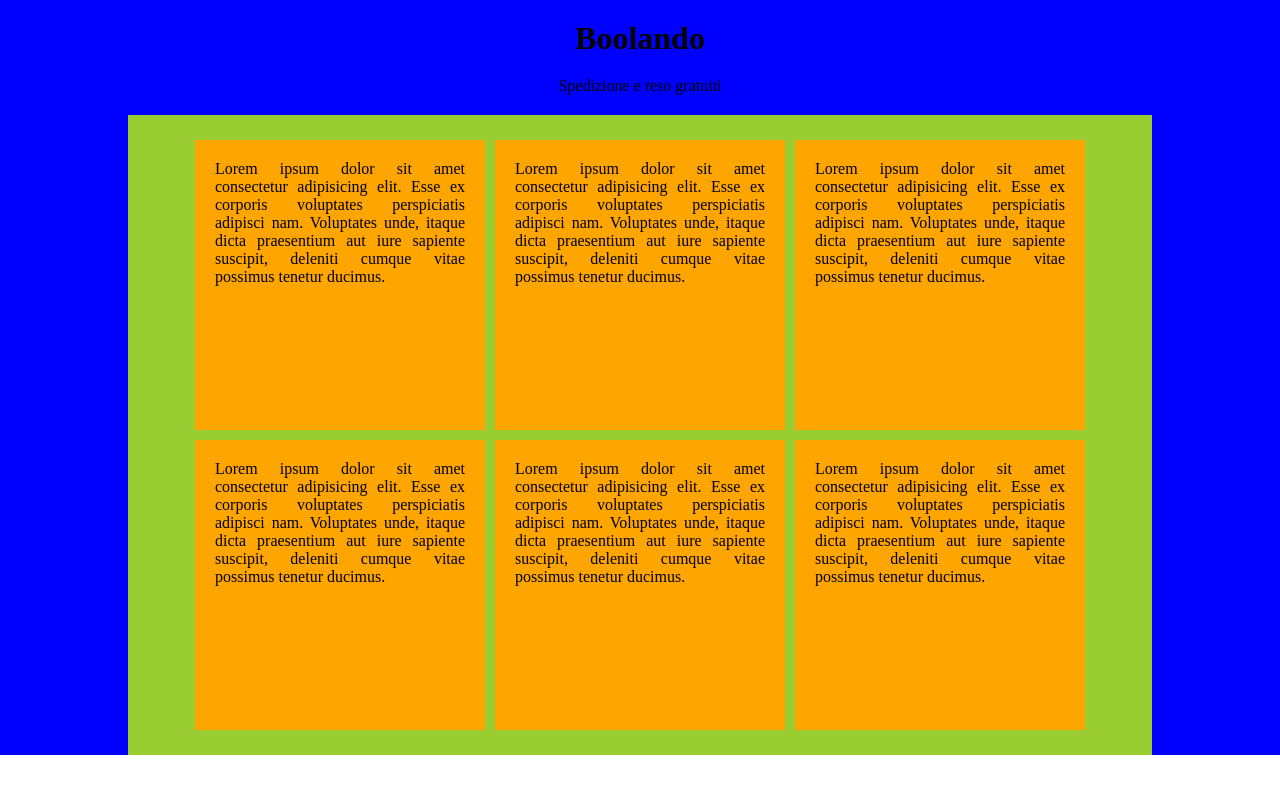
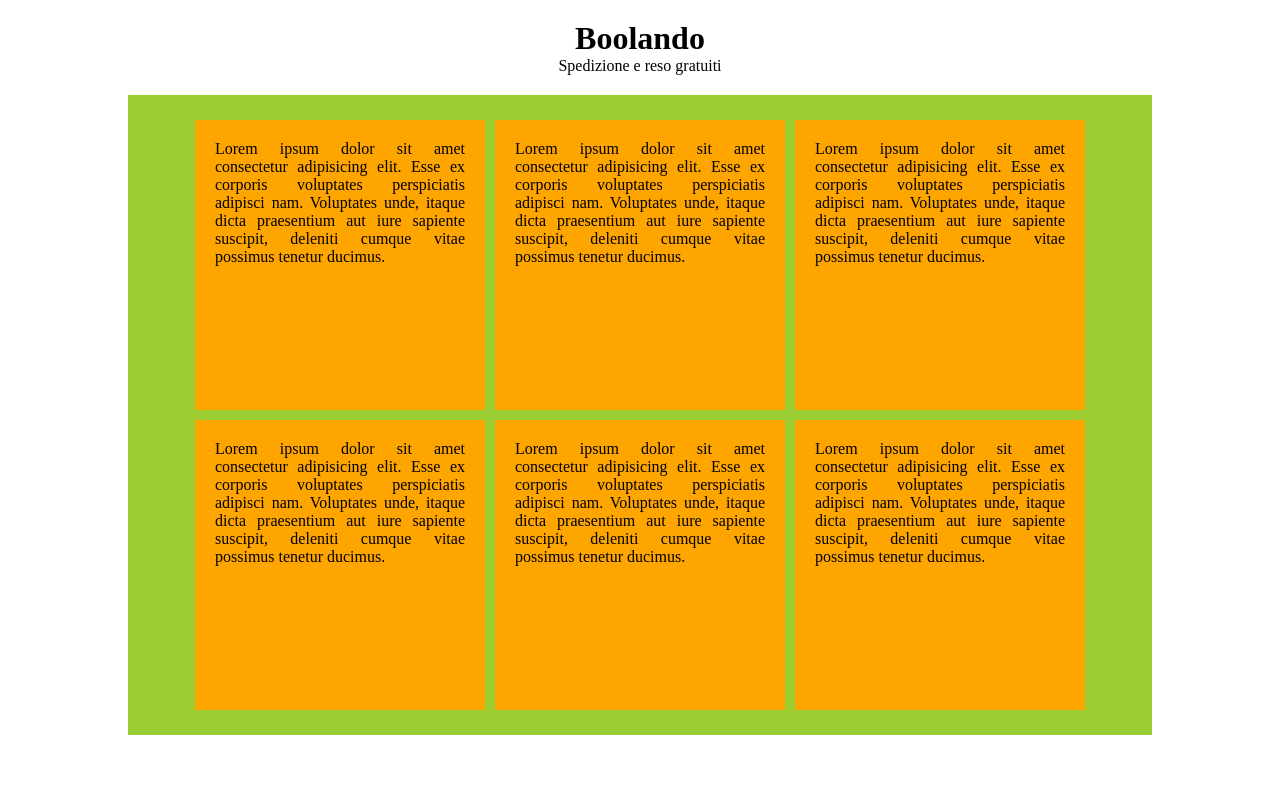
Before and after one commit to Helmatron/html-css-boolando, a plain HTML site: page index.html in a window 1280 px wide. Drawn offline with Linux system fonts and the light colour scheme.

Commit message:
Fix: main title

```diff
--- a/css/style.css
+++ b/css/style.css
@@ -5,13 +5,8 @@
 
 /* main */
 
-main {
-    background-color: yellow;
-
-}
 
 .title-conteiner {
-    background-color: blue;
     display: flex;
     flex-direction: column;
     text-align: center;
--- a/index.html
+++ b/index.html
@@ -16,9 +16,9 @@
 
         <div class="title-conteiner">
             <div class="row">
-                <div>
-                    <h1 class="title">Boolando</h1>
-                    <p class="title">Spedizione e reso gratuiti</p>
+                <div class="title">
+                    <h1>Boolando</h1>
+                    <p>Spedizione e reso gratuiti</p>
             </div>
         </div>
 
```
